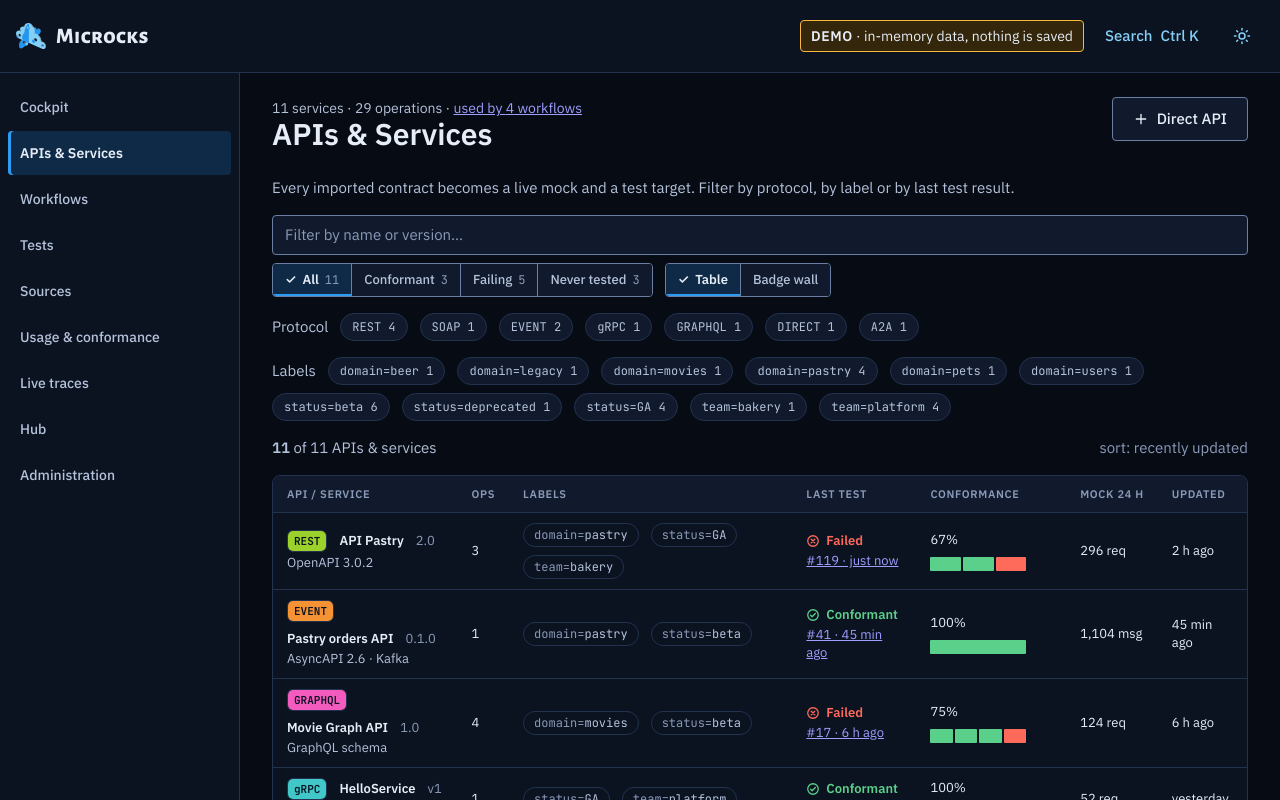
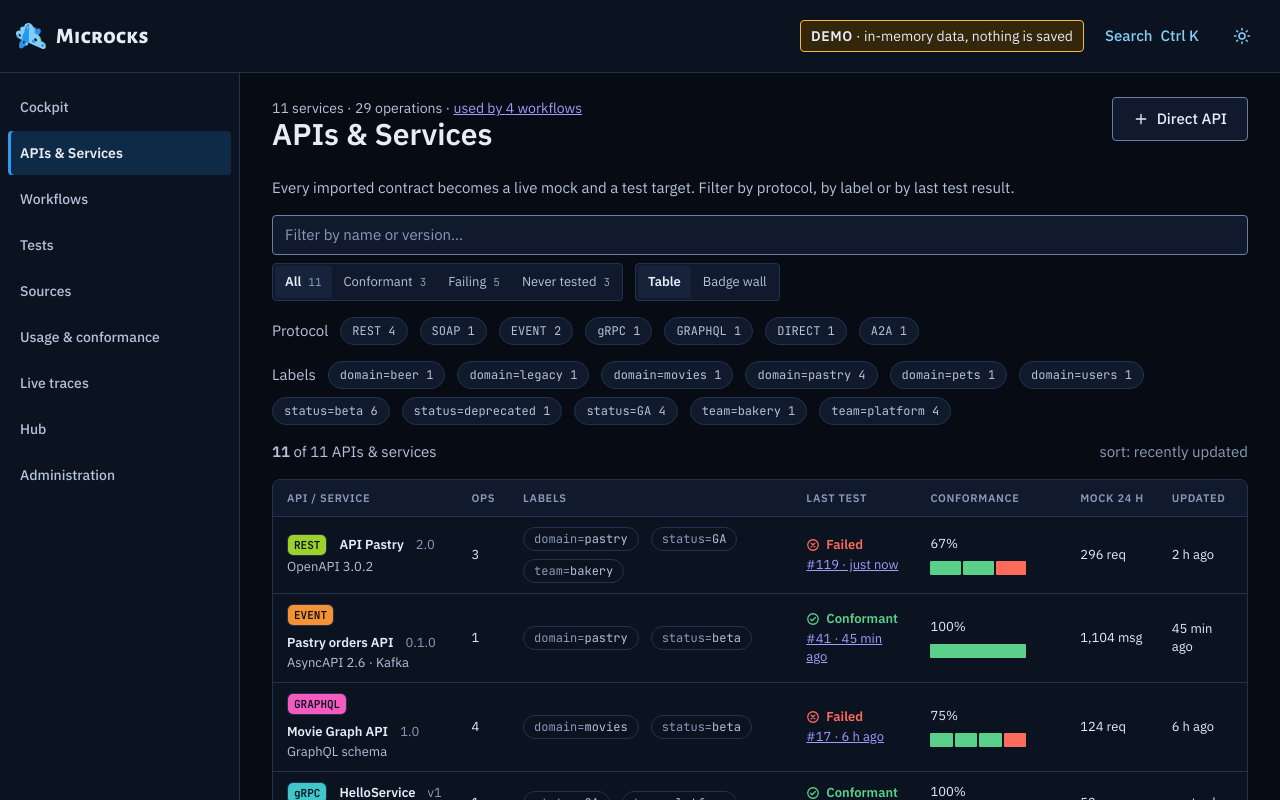
Before and after one commit to SebastienDegodez/microcks-deep-ink, a React (Vite) app in the folder apps/demo-react/: page /#/services in a window 1280 px wide. Shown: the top 800 px of the page. Built offline with nearby package versions, Linux system fonts and the light colour scheme.

Commit message:
segmented: padded track with raised pressed option, joined variant, dot and icon slots
Co-Authored-By: Claude Opus 5.5 <noreply@anthropic.com>
Claude-Session: https://claude.ai/code/session_01LmiEWgCZhmoDUG488Nsjou

```diff
--- a/apps/demo-react/src/ui/components/ui/segmented.tsx
+++ b/apps/demo-react/src/ui/components/ui/segmented.tsx
@@ -1,9 +1,17 @@
 // Deep Ink · segmented@0.2.0 · copied from packages/registry. You own this file.
+import { Icon, type IconName } from './icon';
+
+export type SegmentedDot = 'neutral' | 'success' | 'danger' | 'warning' | 'muted' | 'ring';
+
 export interface SegmentedOption {
   id: string;
   label: string;
   /** Result count, read as "Failed, 2". */
   count?: number;
+  /** Leading 8px dot (decorative: the label carries the meaning). `ring` is an empty muted ring. */
+  dot?: SegmentedDot;
+  /** Leading icon (decorative). */
+  icon?: IconName;
 }
 
 export interface SegmentedProps {
@@ -13,6 +21,8 @@ export interface SegmentedProps {
   /** Id of the pressed option. */
   value: string;
   onChange: (id: string) => void;
+  /** `track` (default): padded track, the pressed option raised. `joined`: bordered cells side by side. */
+  variant?: 'track' | 'joined';
   className?: string;
 }
 
@@ -20,11 +30,13 @@ export interface SegmentedProps {
  * Filter buttons that behave like one choice (All / Passed / Failed). A `role="group"` of
  * buttons with `aria-pressed`. Announce the result count of the filtered list in a live region.
  */
-export function Segmented({ label, options, value, onChange, className }: SegmentedProps) {
+export function Segmented({ label, options, value, onChange, variant = 'track', className }: SegmentedProps) {
   return (
-    <div role="group" aria-label={label} className={['segmented', className].filter(Boolean).join(' ')}>
+    <div role="group" aria-label={label} className={['segmented', className].filter(Boolean).join(' ')} data-variant={variant}>
       {options.map((o) => (
         <button key={o.id} type="button" aria-pressed={o.id === value} onClick={() => onChange(o.id)}>
+          {o.dot ? <span className="segmented-dot" data-dot={o.dot} aria-hidden="true" /> : null}
+          {o.icon ? <Icon name={o.icon} size={15} /> : null}
           {o.label}
           {o.count !== undefined ? (
             <span className="segmented-count">
--- a/apps/demo-react/src/ui/styles/segmented.css
+++ b/apps/demo-react/src/ui/styles/segmented.css
@@ -1,57 +1,91 @@
 /* Deep Ink · segmented@0.2.0 · copied from packages/registry. You own this file. */
 @layer deep-ink.components {
+  /* Track (default): a padded surface, the pressed option raised inside it. */
   .segmented {
+    box-sizing: border-box;
     display: inline-flex;
     flex-wrap: wrap;
+    gap: 2px;
     max-width: 100%;
-    border: 1px solid var(--border-control);
+    padding: 2px;
+    background: var(--surface);
+    border: 1px solid var(--border);
     border-radius: var(--radius-control);
-    overflow: hidden;
   }
 
   .segmented > button {
     box-sizing: border-box;
     display: inline-flex;
     align-items: center;
-    gap: 6px;
+    gap: 7px;
     min-height: 32px;
     margin: 0;
-    padding: 0 var(--space-3);
-    font: 500 13px/18px var(--font-ui);
+    padding: 0 10px;
+    font: 400 13px/18px var(--font-ui);
     color: var(--text-secondary);
-    background: var(--surface);
+    background: transparent;
     border: 0;
-    border-inline-end: 1px solid var(--border-control);
-    border-radius: 0;
+    border-radius: 3px;
     cursor: pointer;
-  }
-  .segmented > button:last-child {
-    border-inline-end: 0;
   }
   .segmented > button:hover {
     color: var(--text);
-    background: var(--raised);
   }
 
-  /* Pressed: fill, bold text and a check mark (hidden from screen readers), so it is not color only. */
+  /* Pressed: raised fill and bold text, so it is not colour only. */
   .segmented > button[aria-pressed="true"] {
     color: var(--text);
-    background: var(--selected);
+    background: var(--raised);
     font-weight: 600;
-    box-shadow: inset 0 -2px 0 var(--action);
-  }
-  .segmented > button[aria-pressed="true"]::before {
-    content: "✓";
-    content: "✓" / "";
   }
 
-  /* The focus ring would be cut by the rounded container: draw it inside. */
-  .segmented > button:focus-visible {
+  /* Joined: bordered cells side by side, the pressed one on the selected fill. */
+  .segmented[data-variant="joined"] {
+    gap: 0;
+    padding: 0;
+    overflow: hidden;
+    border-color: var(--border-strong);
+  }
+  .segmented[data-variant="joined"] > button {
+    min-height: 34px;
+    padding: 0 12px;
+    color: var(--text-muted);
+    background: var(--surface);
+    border-inline-end: 1px solid var(--border);
+    border-radius: 0;
+  }
+  .segmented[data-variant="joined"] > button:last-child { border-inline-end: 0; }
+  .segmented[data-variant="joined"] > button:hover { color: var(--text); background: var(--raised); }
+  .segmented[data-variant="joined"] > button[aria-pressed="true"] {
+    color: var(--text);
+    background: var(--selected);
+  }
+  /* The focus ring would be cut by the clipped container: draw it inside. */
+  .segmented[data-variant="joined"] > button:focus-visible {
     outline-offset: -3px;
   }
 
   .segmented-count {
-    font: 400 12px/16px var(--font-mono);
+    font: 400 11px/16px var(--font-mono);
     color: var(--text-muted);
   }
+  .segmented > button > .icon { flex: none; }
+
+  .segmented-dot {
+    flex: none;
+    box-sizing: border-box;
+    width: 8px;
+    height: 8px;
+    border-radius: var(--radius-pill);
+    background: var(--border-strong);
+  }
+  .segmented-dot[data-dot="success"] { background: var(--success); }
+  .segmented-dot[data-dot="danger"] { background: var(--danger); }
+  .segmented-dot[data-dot="warning"] { background: var(--warning); }
+  .segmented-dot[data-dot="muted"] { background: var(--text-muted); }
+  .segmented-dot[data-dot="ring"] { background: transparent; border: 1.5px solid var(--text-muted); }
+
+  @media (forced-colors: active) {
+    .segmented > button[aria-pressed="true"] { outline: 2px solid Highlight; outline-offset: -2px; }
+  }
 }
--- a/packages/registry/items/segmented.json
+++ b/packages/registry/items/segmented.json
@@ -4,7 +4,7 @@
   "title": "Segmented filter",
   "tier": "natural",
   "description": "Compact one-of-many filter built from toggle buttons.",
-  "registryDependencies": ["base"],
+  "registryDependencies": ["base", "icon"],
   "npmDependencies": { "react": [], "angular": [] },
   "a11y": {
     "pattern": "role=group of <button aria-pressed>",
@@ -15,7 +15,7 @@
     "aria": ["role=\"group\" with aria-label", "aria-pressed on each button", "Counts are read as \"Failed, 3\""],
     "rgaa": ["3.1", "7.1", "7.5", "11.9"],
     "wcag": ["1.4.1", "4.1.2", "4.1.3"],
-    "notes": "Announce the number of results after filtering in a role=status region. The pressed button also gets a check mark and bold text. For panels that change, use Tabs instead."
+    "notes": "Announce the number of results after filtering in a role=status region. The pressed button also gets a raised fill and bold text (weight is the non-colour cue; Highlight border in forced colours). For panels that change, use Tabs instead."
   },
   "stories": ["Components/Segmented"]
 }
--- a/packages/registry/src/css/segmented.css
+++ b/packages/registry/src/css/segmented.css
@@ -1,56 +1,90 @@
 @layer deep-ink.components {
+  /* Track (default): a padded surface, the pressed option raised inside it. */
   .segmented {
+    box-sizing: border-box;
     display: inline-flex;
     flex-wrap: wrap;
+    gap: 2px;
     max-width: 100%;
-    border: 1px solid var(--border-control);
+    padding: 2px;
+    background: var(--surface);
+    border: 1px solid var(--border);
     border-radius: var(--radius-control);
-    overflow: hidden;
   }
 
   .segmented > button {
     box-sizing: border-box;
     display: inline-flex;
     align-items: center;
-    gap: 6px;
+    gap: 7px;
     min-height: 32px;
     margin: 0;
-    padding: 0 var(--space-3);
-    font: 500 13px/18px var(--font-ui);
+    padding: 0 10px;
+    font: 400 13px/18px var(--font-ui);
     color: var(--text-secondary);
-    background: var(--surface);
+    background: transparent;
     border: 0;
-    border-inline-end: 1px solid var(--border-control);
-    border-radius: 0;
+    border-radius: 3px;
     cursor: pointer;
-  }
-  .segmented > button:last-child {
-    border-inline-end: 0;
   }
   .segmented > button:hover {
     color: var(--text);
-    background: var(--raised);
   }
 
-  /* Pressed: fill, bold text and a check mark (hidden from screen readers), so it is not color only. */
+  /* Pressed: raised fill and bold text, so it is not colour only. */
   .segmented > button[aria-pressed="true"] {
     color: var(--text);
-    background: var(--selected);
+    background: var(--raised);
     font-weight: 600;
-    box-shadow: inset 0 -2px 0 var(--action);
-  }
-  .segmented > button[aria-pressed="true"]::before {
-    content: "✓";
-    content: "✓" / "";
   }
 
-  /* The focus ring would be cut by the rounded container: draw it inside. */
-  .segmented > button:focus-visible {
+  /* Joined: bordered cells side by side, the pressed one on the selected fill. */
+  .segmented[data-variant="joined"] {
+    gap: 0;
+    padding: 0;
+    overflow: hidden;
+    border-color: var(--border-strong);
+  }
+  .segmented[data-variant="joined"] > button {
+    min-height: 34px;
+    padding: 0 12px;
+    color: var(--text-muted);
+    background: var(--surface);
+    border-inline-end: 1px solid var(--border);
+    border-radius: 0;
+  }
+  .segmented[data-variant="joined"] > button:last-child { border-inline-end: 0; }
+  .segmented[data-variant="joined"] > button:hover { color: var(--text); background: var(--raised); }
+  .segmented[data-variant="joined"] > button[aria-pressed="true"] {
+    color: var(--text);
+    background: var(--selected);
+  }
+  /* The focus ring would be cut by the clipped container: draw it inside. */
+  .segmented[data-variant="joined"] > button:focus-visible {
     outline-offset: -3px;
   }
 
   .segmented-count {
-    font: 400 12px/16px var(--font-mono);
+    font: 400 11px/16px var(--font-mono);
     color: var(--text-muted);
   }
+  .segmented > button > .icon { flex: none; }
+
+  .segmented-dot {
+    flex: none;
+    box-sizing: border-box;
+    width: 8px;
+    height: 8px;
+    border-radius: var(--radius-pill);
+    background: var(--border-strong);
+  }
+  .segmented-dot[data-dot="success"] { background: var(--success); }
+  .segmented-dot[data-dot="danger"] { background: var(--danger); }
+  .segmented-dot[data-dot="warning"] { background: var(--warning); }
+  .segmented-dot[data-dot="muted"] { background: var(--text-muted); }
+  .segmented-dot[data-dot="ring"] { background: transparent; border: 1.5px solid var(--text-muted); }
+
+  @media (forced-colors: active) {
+    .segmented > button[aria-pressed="true"] { outline: 2px solid Highlight; outline-offset: -2px; }
+  }
 }
```
Also changed, not shown: packages/registry/src/angular/segmented.ts (+12 -2 lines), packages/registry/src/html/segmented.html (+13 -4 lines), packages/registry/src/react/segmented.tsx (+14 -2 lines), apps/demo-react/.deep-ink/base/src/ui/components/ui/segmented.tsx, apps/demo-react/.deep-ink/base/src/ui/styles/segmented.css, 2 other files (tests, documents, lock files or other folders).
